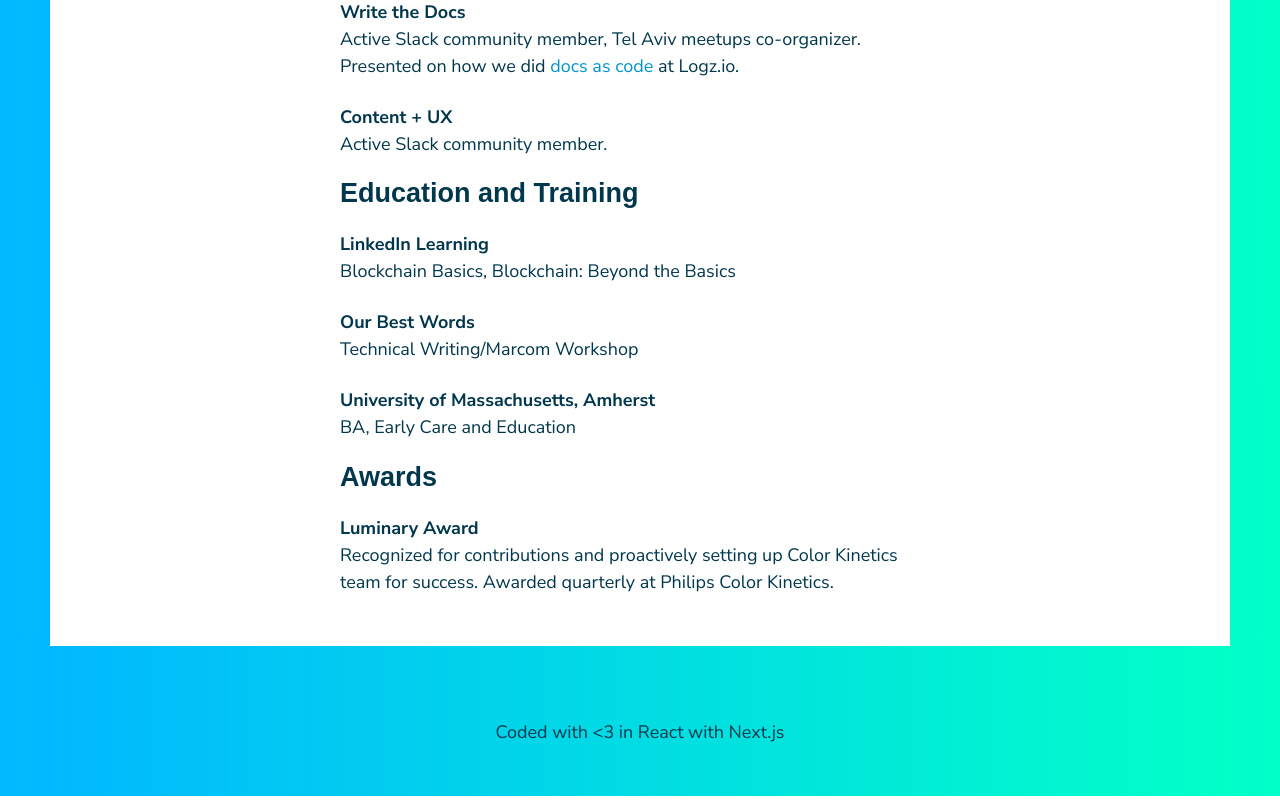
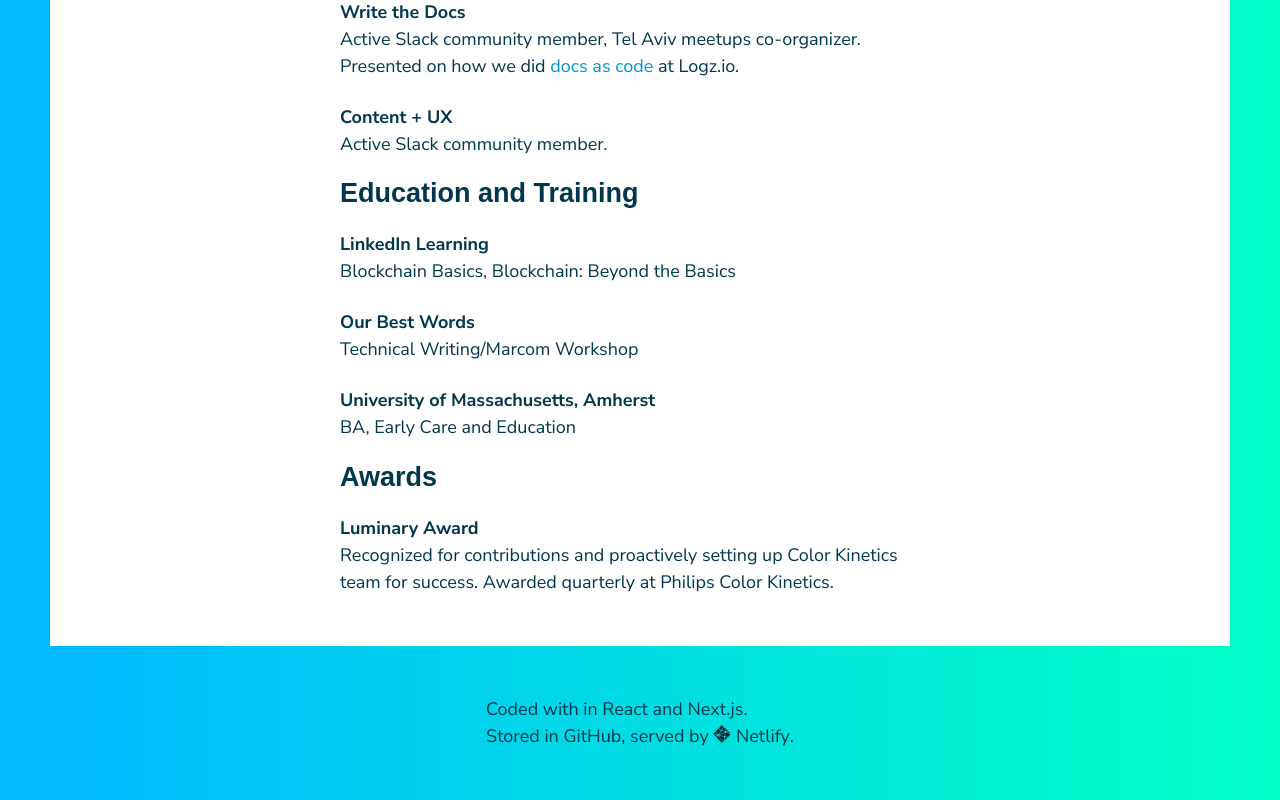
Before and after one commit to imnotashrimp/shalomworld.dev, a Next.js app: page / in a window 1280 px wide. Shown: the part 1905-2705 px from the top of the page. Built offline with nearby package versions, Linux system fonts and the light colour scheme; a web font is replaced by a local one.

Commit message:
add footer

```diff
--- /dev/null
+++ b/components/Icon.tsx
@@ -0,0 +1,19 @@
+export default function Icon(props) {
+  let {name} = props
+  let provider = props.provider || 'fa'
+
+  let iconClassName = iconKeys[provider][name]
+
+  return <i className={iconClassName}></i>
+}
+
+const iconKeys = {
+  fa: { // fontawesome
+    envelope: 'far fa-envelope',
+    github: 'fab fa-github',
+    heart: 'fas fa-heart',
+    linkedin: 'fab fa-linkedin',
+    phone: 'fas fa-phone',
+    react: 'fab fa-react'
+  }
+}
--- a/components/cv/CvFooter.tsx
+++ b/components/cv/CvFooter.tsx
@@ -1,14 +1,23 @@
 import styles from '../../styles/CvFooter.module.css'
 import headerStyles from '../../styles/CvHeader.module.css'
-import CvContactMethods from '../../components/cv/CvContactMethods'
+import Icon from '../Icon'
+import Image from 'next/image'
 
 export default function CvFooter(props) {
-  const {contactInfo} = props
 
   return (
     <div className={`${styles.footerContainer} ${headerStyles.footerContainer}`}>
-      {/* <CvContactMethods contactInfo={contactInfo} /> */}
-      {`Coded with <3 in React with Next.js`}
+      <div>
+        Coded with <Icon name='heart' /> in {` `}
+        <a href="https://reactjs.org/" target="_blank"><Icon name='react' /> React</a>
+        {` `} and {` `}
+        <a href="https://nextjs.org/" target="_blank">Next.js</a>.
+        <br />
+        Stored in {` `}
+        <a href="https://github.com/imnotashrimp/shalomworld" target="_blank"><Icon name='github' /> GitHub</a>,
+        served by {` `}
+        <a href="https://www.netlify.com/" target="_blank"><img src='/netlify-logo-light.svg' alt="Netlify" className={styles.inlineLogo}/> Netlify</a>.
+      </div>
     </div>
   )
 }
--- a/styles/CvFooter.module.css
+++ b/styles/CvFooter.module.css
@@ -5,3 +5,10 @@
   margin-top: 50px;
   min-height: 150px;
 }
+
+.inlineLogo {
+  display: inline-block;
+  vertical-align: bottom;
+  margin-bottom: 7px;
+  height: 1em;
+}
```
Also changed, not shown: public/netlify-logo-light.svg (added).
